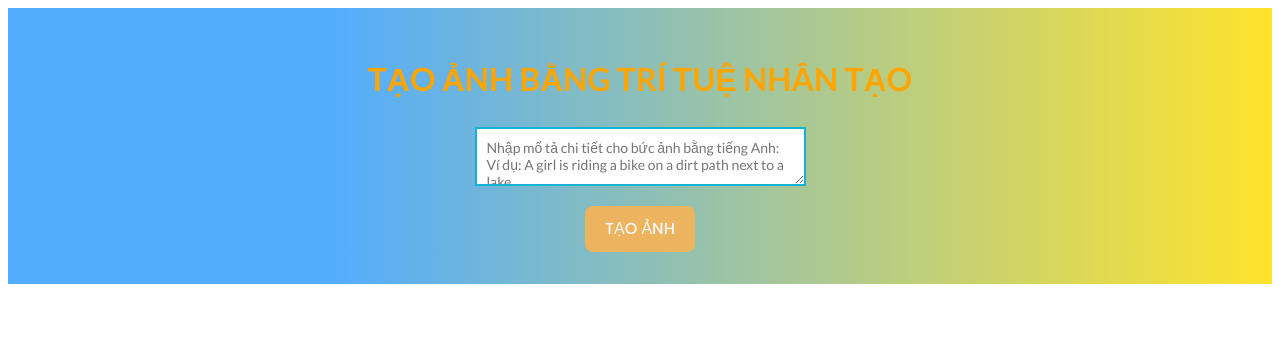
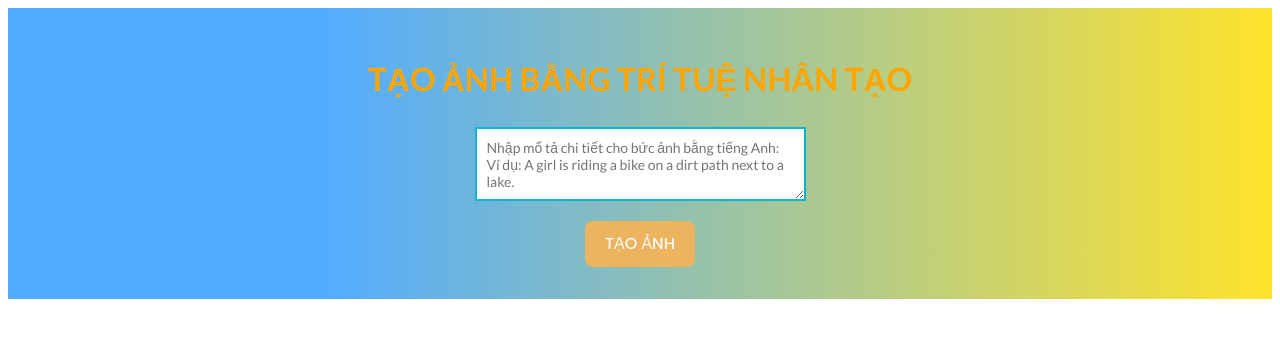
Before and after one commit to danvufs/taoanhai, a React (Vite) app: page / in a window 1280 px wide. Shown: the top 338 px of the page. Built offline with nearby package versions, Linux system fonts and the light colour scheme.

Commit message:
6 commit

```diff
--- a/src/App.css
+++ b/src/App.css
@@ -26,7 +26,7 @@ h2 {
 }
 
 .app-input {
-  height: 35px;
+  height: 50px;
   margin: 20px;
   border: 2px solid #0fb4d4;
   padding: 10px;
```
